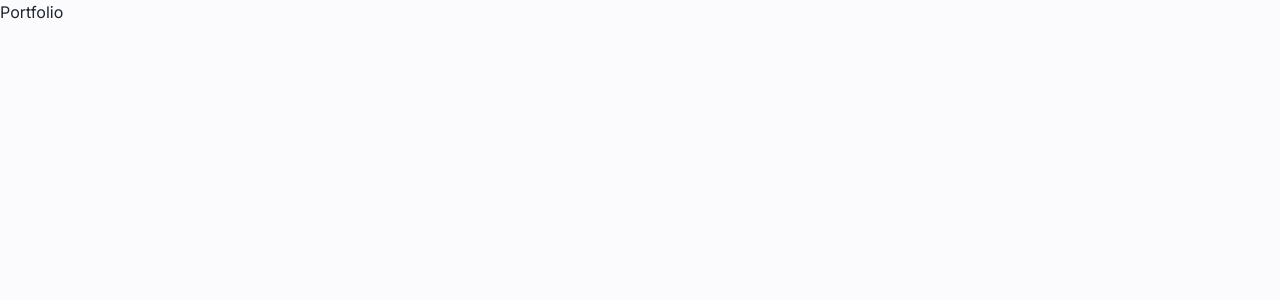
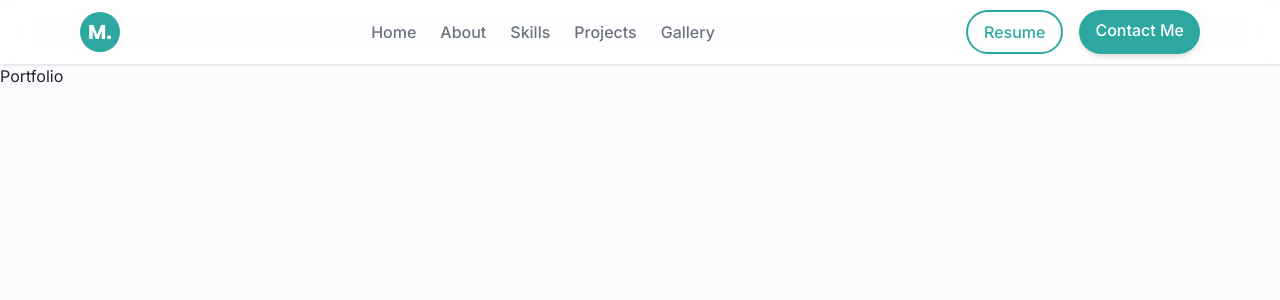
Before and after one commit to azapdev/newPortfolio, a React (Vite) app: page / in a window 1280 px wide. Shown: the top 300 px of the page. Built offline with nearby package versions, Linux system fonts and the light colour scheme.

Commit message:
feat: implement responsive Navbar component

```diff
--- a/src/App.jsx
+++ b/src/App.jsx
@@ -1,12 +1,14 @@
 import React from 'react';
 import { BrowserRouter, Routes, Route } from 'react-router-dom';
+import Navbar from './components/Navbar';
 
 export default function App() {
   return (
     <BrowserRouter>
       <div className="min-h-screen">
+        <Navbar />
         <Routes>
-          <Route path="/" element={<div>Portfolio</div>} />
+          <Route path="/" element={<div className="pt-16">Portfolio</div>} />
         </Routes>
       </div>
     </BrowserRouter>
--- /dev/null
+++ b/src/components/Navbar.jsx
@@ -0,0 +1,48 @@
+import React from 'react';
+import { Link } from 'react-router-dom';
+
+export default function Navbar() {
+  return (
+    <nav className="fixed w-full top-0 z-50 bg-white/80 backdrop-blur-md border-b border-borderLight shadow-sm">
+      <div className="max-w-6xl mx-auto px-4 h-16 flex items-center justify-between">
+        <Link
+          to="/"
+          className="flex items-center justify-center w-10 h-10 rounded-full bg-accentPrimary text-white font-heading font-bold text-xl"
+        >
+          M.
+        </Link>
+        <div className="hidden md:flex gap-6 items-center">
+          <a href="#home" className="text-textSecondary hover:text-accentPrimary font-medium">
+            Home
+          </a>
+          <a href="#about" className="text-textSecondary hover:text-accentPrimary font-medium">
+            About
+          </a>
+          <a href="#skills" className="text-textSecondary hover:text-accentPrimary font-medium">
+            Skills
+          </a>
+          <a href="#projects" className="text-textSecondary hover:text-accentPrimary font-medium">
+            Projects
+          </a>
+          <Link to="/gallery" className="text-textSecondary hover:text-accentPrimary font-medium">
+            Gallery
+          </Link>
+        </div>
+        <div className="flex gap-4">
+          <a
+            href="/resume.pdf"
+            className="hidden md:block px-4 py-2 rounded-full border-2 border-accentPrimary text-accentPrimary font-medium hover:bg-accentPrimary/10 transition-colors"
+          >
+            Resume
+          </a>
+          <a
+            href="#contact"
+            className="px-4 py-2 rounded-full bg-accentPrimary text-white font-medium hover:bg-[#258c85] transition-colors shadow-md hover:shadow-lg"
+          >
+            Contact Me
+          </a>
+        </div>
+      </div>
+    </nav>
+  );
+}
```
Also changed, not shown: 1 other file (tests, documents, lock files or other folders).
